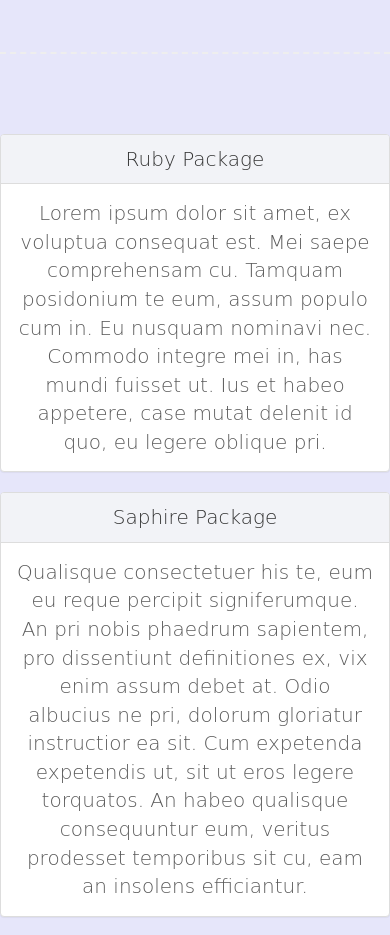
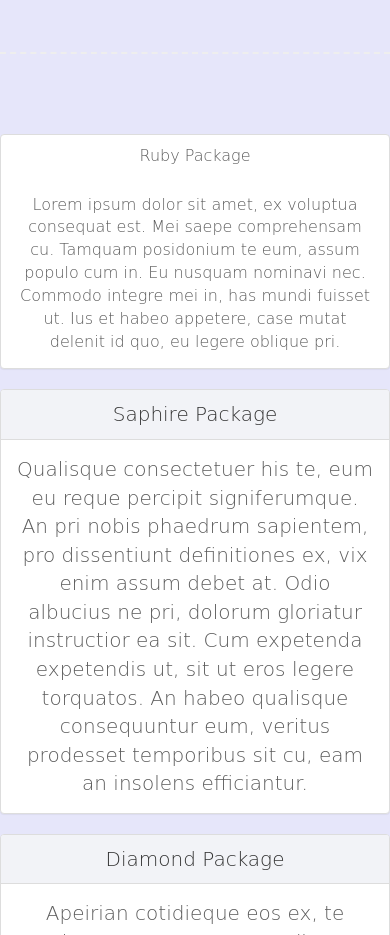
Before and after one commit to danieldvorkin/Hand-In-Hand, a plain HTML site: page services.html in a window 390 px wide. Shown: the part 1920-2855 px from the top of the page. Drawn offline with Linux system fonts and the light colour scheme; a web font is replaced by a local one.

Commit message:
Made an adjustment due to mobile compatability

```diff
--- a/services.html
+++ b/services.html
@@ -191,13 +191,15 @@
     </div>
 </div>
 
-      <hr class="featurette-divider">
+<hr class="featurette-divider">
 
 <div class="text-center" style="font-size: 20px;">
-  <div class="panel panel-default" id="Ruby">
-    <div class="panel-heading">Ruby Package</div>
-    <div class="panel-body">
-      Lorem ipsum dolor sit amet, ex voluptua consequat est. Mei saepe comprehensam cu. Tamquam posidonium te eum, assum populo cum in. Eu nusquam nominavi nec. Commodo integre mei in, has mundi fuisset ut. Ius et habeo appetere, case mutat delenit id quo, eu legere oblique pri.
+  <div class="panel panel-default">
+    <div class="panel-title" id="Ruby">
+      <div class="panel-heading">Ruby Package</div>
+      <div class="panel-body">
+        Lorem ipsum dolor sit amet, ex voluptua consequat est. Mei saepe comprehensam cu. Tamquam posidonium te eum, assum populo cum in. Eu nusquam nominavi nec. Commodo integre mei in, has mundi fuisset ut. Ius et habeo appetere, case mutat delenit id quo, eu legere oblique pri.
+      </div>
     </div>
   </div>
   <div class="panel panel-default" id="Saphire">
```
